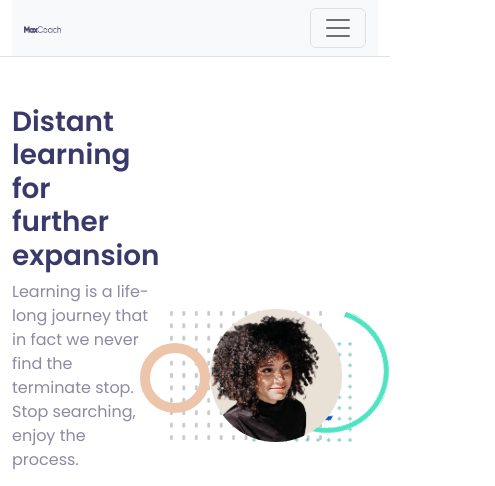
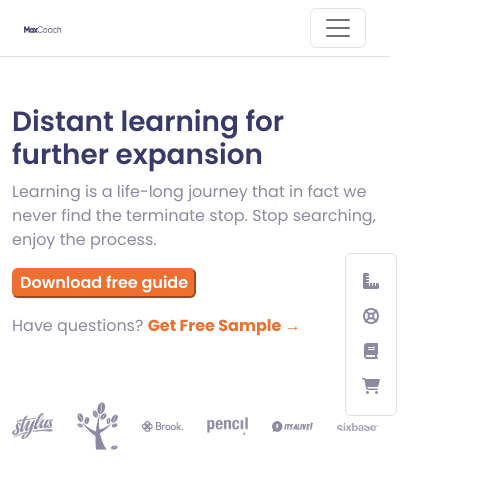
Before and after one commit to PatrikGjikolaj/proj-html-vuejs, a Vue app: page / in a window 390 px wide. Shown: the top 486 px of the page, 495 px wide, since content can reach past the window. Built offline with nearby package versions, Linux system fonts and the light colour scheme.

Commit message:
Responsive

```diff
--- a/src/App.vue
+++ b/src/App.vue
@@ -23,4 +23,23 @@ export default {
 
 <style lang="scss">
 @use './styles/variables.scss';
+
+* {
+  scrollbar-width: auto;
+  scrollbar-color: ColorPrimary;
+}
+
+*::-webkit-scrollbar {
+  width: 20px;
+}
+
+*::-webkit-scrollbar-track {
+  background: #ffffff;
+}
+
+*::-webkit-scrollbar-thumb {
+  background-color: #ef6f31;
+  border-radius: 10px;
+  border: 3px solid #ffffff;
+}
 </style>
--- a/src/components/AppFooter.vue
+++ b/src/components/AppFooter.vue
@@ -15,7 +15,7 @@ export default {
         <div class="container">
             <div class="row">
                 <!-- Sezione statica dell'indirizzo -->
-                <div class="col-6">
+                <div class="col-md-6">
                     <h4>Address</h4>
                     <p class="colorText">382 NE 191st St # 87394 Miami, FL 33179-3899</p>
                     <p class="colorText">+1 (305) 547-9909 (9am - 5pm EST, Monday - Friday)</p>
@@ -47,10 +47,10 @@ export default {
             </div>
         </div>
         <div class="row p-3">
-            <div class="col-10 offset-1 text-center colorText abs">
+            <div class="col-md-10 offset-1 text-center colorText abs">
                 <p>© 2020 Maxcoach. All Rights Reserved</p>
             </div>
-            <div class="col-1">
+            <div class="col-md-1">
                 <a class=" footBtn border-0 p-3 colorText btnCustom" href="navbar"><i
                         class="fa-solid fa-arrow-up m-auto text-light"></i></a>
             </div>
--- a/src/components/AppHeader.vue
+++ b/src/components/AppHeader.vue
@@ -44,7 +44,7 @@ export default {
 <template>
   <div class="container-fluid border-bottom">
     <div class="container">
-      <nav class="navbar navbar-expand-lg bg-light row border-0" id="navbar">
+      <nav class="navbar navbar-expand-lg row border-0" id="navbar">
         <div class="col-2">
           <a class="navbar-brand" href=""><img src="../assets/dark-logo.png" alt="" class="img-fluid"></a>
         </div>
@@ -57,7 +57,7 @@ export default {
             <ul class="navbar-nav ms-auto mb-2 mb-md-0">
               <!-- Ciclo per caricare le voci di menù -->
               <template v-for="element in linksHeader">
-                <li class="nav-item dropdown">
+                <li class="nav-item dropdown d-md-flex">
                   <a class="nav-link dropdown-toggle" href="" role="button" data-bs-toggle="dropdown"
                     aria-expanded="false">
                     {{ element.name }}
--- a/src/components/AppMain.vue
+++ b/src/components/AppMain.vue
@@ -23,6 +23,13 @@ export default {
 </script>
 <!-- App che contiene tutti gli elementio del main divisi per titolo -->
 <template>
+    <div>
+        <span class="abs text-center colorText p-3 border rounded">
+            <i class="fa-solid fa-ruler-combined pb-3 PrimaryHov"></i>
+            <i class="fa-solid fa-life-ring pb-3 PrimaryHov"></i>
+            <i class="fa-solid fa-book pb-3 PrimaryHov"></i>
+            <i class="fa-solid fa-cart-shopping PrimaryHov"></i>
+        </span>
         <AppMainJumbo />
         <AppMainCourses />
         <AppMainTutoring />
@@ -31,6 +38,13 @@ export default {
         <AppMainStas />
         <AppMainBlogs />
         <AppMainNewsletters />
+    </div>
 </template>
 
-<style scoped></style>
+<style scoped>
+.abs {
+    position: fixed;
+    left: calc(100% - 45px);
+    top: 30%;
+}
+</style>
--- a/src/components/AppMainBlogs.vue
+++ b/src/components/AppMainBlogs.vue
@@ -30,7 +30,7 @@ export default {
         <div class="container py-5">
             <div class="row">
                 <!-- Lista caricata tramite ciclo for da un array -->
-                <div class="col-6 py-4">
+                <div class="col-md-6 py-4">
                     <h6 class="colorText">ENJOYABLE INSIGHTS</h6>
                     <h3 class="colorTitles">Most Viewed <span class="colorVipText fw-light">Best Blogs</span></h3>
                     <ul class="py-3 list-unstyled">
@@ -42,7 +42,7 @@ export default {
                 </div>
                 <!-- Sezione delle cards caricate da ciclo for su oggetto -->
                 <template v-for="blog in blogs">
-                    <div class="col-3">
+                    <div class="col-md-3">
                         <div class="card border-0">
                             <img :src="blog.pic" class="card-img-top" alt="">
                             <div class="card-body p-4">
--- a/src/components/AppMainJumbo.vue
+++ b/src/components/AppMainJumbo.vue
@@ -6,8 +6,8 @@ export default {
             sponsors: ["../src/assets/client-logo-01.png", "../src/assets/client-logo-02.png", "../src/assets/client-logo-03.png", "../src/assets/client-logo-04.png", "../src/assets/client-logo-05.png", "../src/assets/client-logo-06.png"]
         }
     },
+
 }
-
 
 </script>
 <!-- Copertina iniziale della pagina statica con caricamento degli sponsor con ciclo for su un array -->
@@ -15,7 +15,7 @@ export default {
     <div class="container py-5">
         <!-- Creazione della grafica con immagine pricipale e vari elementi di sfondo -->
         <div class="row align-items-center">
-            <div class="col-5 d-flex flex-column">
+            <div class="col-md-5 d-flex flex-column">
                 <h1 class="colorTitles">Distant learning for further expansion</h1>
                 <p class="colorText">Learning is a life-long journey that in fact we never find the terminate stop. Stop
                     searching, enjoy the
@@ -25,7 +25,7 @@ export default {
                         Sample
                         &rarr;</a></span>
             </div>
-            <div class="col-7 imgBackJumbo text-center rlt">
+            <div class="col-md-7 imgBackJumbo text-center rlt d-none d-md-block">
                 <img src="../assets/about-me-profile-ohm4dxoearqbxny7q3bq1pzbdgofdx0tobbeqcvzd0.jpg" alt=""
                     class="imgJumbo">
                 <span class="cerchio"></span>
--- a/src/components/AppMainNewsletters.vue
+++ b/src/components/AppMainNewsletters.vue
@@ -6,10 +6,10 @@
 <template>
     <div class="container my-5">
         <div class="row">
-            <div class="col-3 pt-5 rlt">
+            <div class="col-md-3 pt-5 rlt d-none d-md-block">
                 <span class="cerchio"></span>
             </div>
-            <div class="col-6 text-center px-2">
+            <div class="col-md-6 text-center px-2">
                 <h3 class="colorTitles">Subscibe <span class="colorVipText fw-light">Newsletters</span></h3>
                 <h6 class="colorText px-5">Enter your email address to register to our newsletter subscriptions deliverd on
                     a regular basis!</h6>
@@ -19,7 +19,7 @@
                     <span class="input-group-btn btnCustom rounded-end p-2" id="basic-addon2">Subscribe</span>
                 </div>
             </div>
-            <div class="col-3 pt-5 text-end">
+            <div class="col-md-3 pt-5 text-end d-none d-md-block">
                 <img src="../assets/maxcoach-shape-02.png" alt="">
             </div>
         </div>
--- a/src/components/AppMainStats.vue
+++ b/src/components/AppMainStats.vue
@@ -35,7 +35,7 @@ export default {
         <div class="container">
             <div class="row">
                 <template v-for="stat in stats">
-                    <div class="col-3 text-center border-end border-start p-5">
+                    <div class="col-md-3 text-center border-end border-start p-md-5">
                         <h5 class="colorTitles px-5">{{ stat.title }}</h5>
                         <h2 class="colorVipText fw-bold">{{ stat.stat }}</h2>
                         <small class="colorText fw-bold">{{ stat.type }}</small>
--- a/src/main.js
+++ b/src/main.js
@@ -5,5 +5,6 @@ import 'bootstrap/dist/css/bootstrap.css'
 import 'bootstrap-vue/dist/bootstrap-vue.css'
 import 'swiper/css'
 import 'swiper/css/pagination'
+import 'swiper/css/navigation';
 
 createApp(App).mount('#app')
--- a/src/styles/variables.scss
+++ b/src/styles/variables.scss
@@ -1,3 +1,3 @@
-$ColorPrimary: #ef6f31;
+$ColorPrimary: rgb(239, 111, 49);
 $ColorSecondary: #f5f7fa;
 $ColorHover: #3f3a64;
```
Also changed, not shown: src/components/AppMainCompanionship.vue (+4 -4 lines), src/components/AppMainVerbatim.vue (+5 -5 lines). Lines whose indentation alone changed are shown as unchanged.
